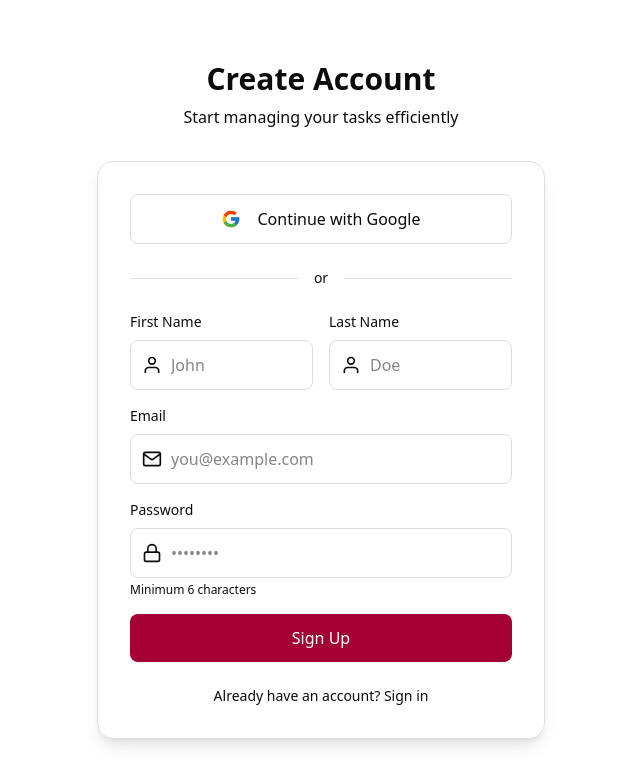
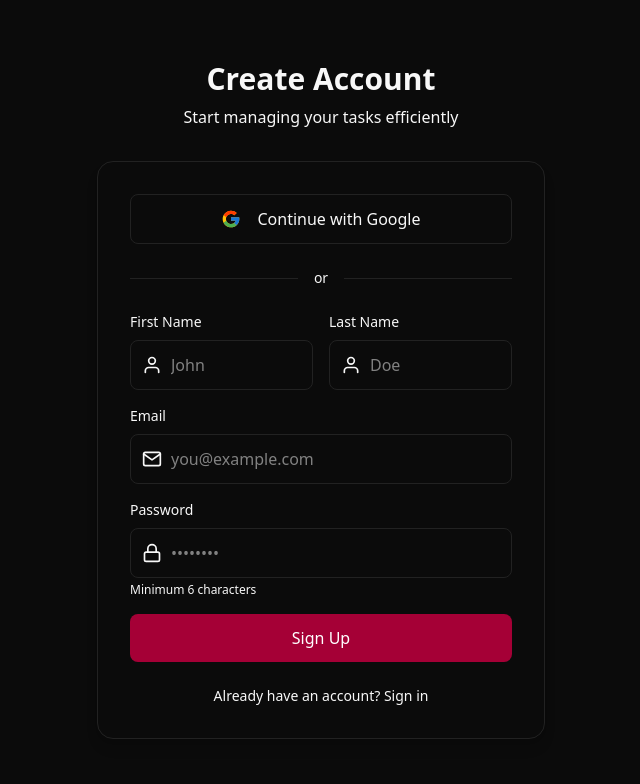
Before and after one commit to Dexter0900/TaskEngineX, a React app in the folder frontend/: page /signup in a window 1280 px wide. Shown: the top 784 px of the page, without its empty margins (319-959 px from the left). Built offline with nearby package versions, Linux system fonts and the light colour scheme; no server answers; the HTML template or start-up script is replaced by a standard one.

Commit message:
fix: removed light mode

```diff
--- a/frontend/src/components/SubtaskList.tsx
+++ b/frontend/src/components/SubtaskList.tsx
@@ -109,7 +109,7 @@ export default function SubtaskList({ taskId }: SubtaskListProps) {
   if (loading) {
     return (
       <div className="flex items-center justify-center py-4">
-        <div className="animate-spin rounded-full h-6 w-6 border-b-2 border-primary-600"></div>
+        <div className="animate-spin rounded-full h-6 w-6 border-b-2 border-rose-800"></div>
       </div>
     );
   }
@@ -129,7 +129,7 @@ export default function SubtaskList({ taskId }: SubtaskListProps) {
             <motion.div
               initial={{ width: 0 }}
               animate={{ width: `${progressPercentage}%` }}
-              className="bg-primary-600 h-2 rounded-full transition-all"
+              className="bg-rose-800 h-2 rounded-full transition-all"
             />
           </div>
         </div>
@@ -186,8 +186,8 @@ export default function SubtaskList({ taskId }: SubtaskListProps) {
                     onClick={() => handleToggle(subtask._id)}
                     className={`shrink-0 w-5 h-5 rounded border-2 flex items-center justify-center transition-all ${
                       subtask.completed
-                        ? "bg-primary-600 border-primary-600"
-                        : "border-input hover:border-primary-600"
+                        ? "bg-rose-800 border-rose-800"
+                        : "border-input hover:border-rose-800"
                     }`}
                   >
                     {subtask.completed && (
@@ -271,7 +271,7 @@ export default function SubtaskList({ taskId }: SubtaskListProps) {
       ) : (
         <button
           onClick={() => setIsAdding(true)}
-          className="flex items-center gap-2 text-sm text-primary-600 hover:text-primary-700 transition-colors"
+          className="flex items-center gap-2 text-sm text-rose-800 hover:text-rose-900 transition-colors"
         >
           <FiPlus className="w-4 h-4" />
           <span>Add subtask</span>
--- a/frontend/src/context/ThemeContext.tsx
+++ b/frontend/src/context/ThemeContext.tsx
@@ -1,38 +1,21 @@
-import { createContext, useContext, useEffect, useState, type ReactNode } from "react";
-
-type Theme = "light" | "dark";
+import { createContext, useContext, useEffect, type ReactNode } from "react";
 
 interface ThemeContextType {
-  theme: Theme;
-  toggleTheme: () => void;
+  theme: "dark";
 }
 
 const ThemeContext = createContext<ThemeContextType | undefined>(undefined);
 
 export function ThemeProvider({ children }: { children: ReactNode }) {
-  const [theme, setTheme] = useState<Theme>(() => {
-    // Check localStorage first, then system preference
-    const stored = localStorage.getItem("theme") as Theme;
-    if (stored) return stored;
-
-    return window.matchMedia("(prefers-color-scheme: dark)").matches
-      ? "dark"
-      : "light";
-  });
-
   useEffect(() => {
+    // Force dark mode permanently
     const root = window.document.documentElement;
-    root.classList.remove("light", "dark");
-    root.classList.add(theme);
-    localStorage.setItem("theme", theme);
-  }, [theme]);
-
-  const toggleTheme = () => {
-    setTheme((prev) => (prev === "light" ? "dark" : "light"));
-  };
+    root.classList.add("dark");
+    document.body.classList.add("dark");
+  }, []);
 
   return (
-    <ThemeContext.Provider value={{ theme, toggleTheme }}>
+    <ThemeContext.Provider value={{ theme: "dark" }}>
       {children}
     </ThemeContext.Provider>
   );
--- a/frontend/src/index.css
+++ b/frontend/src/index.css
@@ -1,48 +1,11 @@
 @import "tailwindcss";
 
-/* Custom theme variables using CSS variables */
+/* Dark mode permanent theme variables */
 @layer theme {
   :root {
-    /* Orange Primary Colors */
-    --color-primary-50: oklch(0.98 0.01 50);
-    --color-primary-100: oklch(0.95 0.03 50);
-    --color-primary-200: oklch(0.88 0.08 50);
-    --color-primary-300: oklch(0.80 0.15 50);
-    --color-primary-400: oklch(0.72 0.20 40);
-    --color-primary-500: oklch(0.68 0.21 35);
-    --color-primary-600: oklch(0.62 0.22 30);
-    --color-primary-700: oklch(0.50 0.18 30);
-    --color-primary-800: oklch(0.42 0.15 30);
-    --color-primary-900: oklch(0.35 0.12 30);
-    --color-primary-950: oklch(0.25 0.08 30);
-
-    /* Light theme */
-    --background: oklch(1 0 0);
-    --foreground: oklch(0.15 0 0);
-    --card: oklch(1 0 0);
-    --card-foreground: oklch(0.15 0 0);
-    --popover: oklch(1 0 0);
-    --popover-foreground: oklch(0.15 0 0);
-    --primary: oklch(0.68 0.21 35);
-    --primary-foreground: oklch(0.98 0 0);
-    --secondary: oklch(0.96 0 0);
-    --secondary-foreground: oklch(0.20 0 0);
-    --muted: oklch(0.96 0 0);
-    --muted-foreground: oklch(0.50 0 0);
-    --accent: oklch(0.96 0 0);
-    --accent-foreground: oklch(0.20 0 0);
-    --destructive: oklch(0.60 0.25 25);
-    --destructive-foreground: oklch(0.98 0 0);
-    --border: oklch(0.90 0 0);
-    --input: oklch(0.90 0 0);
-    --ring: oklch(0.68 0.21 35);
-    --radius: 0.5rem;
-  }
-
-  .dark {
     --background: oklch(0.15 0 0);
     --foreground: oklch(0.98 0 0);
-    --card: oklch(0.15 0 0);
+    --card: oklch(0.18 0 0);
     --card-foreground: oklch(0.98 0 0);
     --popover: oklch(0.15 0 0);
     --popover-foreground: oklch(0.98 0 0);
@@ -59,6 +22,7 @@
     --border: oklch(0.25 0 0);
     --input: oklch(0.25 0 0);
     --ring: oklch(0.68 0.21 35);
+    --radius: 0.5rem;
   }
 }
 
--- a/frontend/src/pages/Dashboard.tsx
+++ b/frontend/src/pages/Dashboard.tsx
@@ -67,7 +67,7 @@ export default function Dashboard() {
     return (
       <Layout>
         <div className="flex items-center justify-center h-96">
-          <div className="animate-spin rounded-full h-12 w-12 border-b-2 border-primary-600"></div>
+          <div className="animate-spin rounded-full h-12 w-12 border-b-2 border-rose-800"></div>
         </div>
       </Layout>
     );
@@ -113,8 +113,8 @@ export default function Dashboard() {
                 <p className="text-sm text-muted-foreground">Total Tasks</p>
                 <p className="text-3xl font-bold text-foreground mt-2">{stats?.total || 0}</p>
               </div>
-              <div className="w-12 h-12 bg-blue-100 dark:bg-blue-900 rounded-lg flex items-center justify-center">
-                <FiTrendingUp className="text-blue-600 dark:text-blue-400" size={24} />
+              <div className="w-12 h-12 bg-blue-900 rounded-lg flex items-center justify-center">
+                <FiTrendingUp className="text-blue-400" size={24} />
               </div>
             </div>
           </motion.div>
@@ -130,8 +130,8 @@ export default function Dashboard() {
                 <p className="text-sm text-muted-foreground">Pending</p>
                 <p className="text-3xl font-bold text-foreground mt-2">{stats?.pending || 0}</p>
               </div>
-              <div className="w-12 h-12 bg-amber-100 dark:bg-amber-900 rounded-lg flex items-center justify-center">
-                <FiClock className="text-amber-600 dark:text-amber-400" size={24} />
+              <div className="w-12 h-12 bg-amber-900 rounded-lg flex items-center justify-center">
+                <FiClock className="text-amber-400" size={24} />
               </div>
             </div>
           </motion.div>
@@ -147,8 +147,8 @@ export default function Dashboard() {
                 <p className="text-sm text-muted-foreground">In Progress</p>
                 <p className="text-3xl font-bold text-foreground mt-2">{stats?.inProgress || 0}</p>
               </div>
-              <div className="w-12 h-12 bg-purple-100 dark:bg-purple-900 rounded-lg flex items-center justify-center">
-                <FiAlertCircle className="text-purple-600 dark:text-purple-400" size={24} />
+              <div className="w-12 h-12 bg-purple-900 rounded-lg flex items-center justify-center">
+                <FiAlertCircle className="text-purple-400" size={24} />
               </div>
             </div>
           </motion.div>
@@ -164,8 +164,8 @@ export default function Dashboard() {
                 <p className="text-sm text-muted-foreground">Completed</p>
                 <p className="text-3xl font-bold text-foreground mt-2">{stats?.completed || 0}</p>
               </div>
-              <div className="w-12 h-12 bg-green-100 dark:bg-green-900 rounded-lg flex items-center justify-center">
-                <FiCheckCircle className="text-green-600 dark:text-green-400" size={24} />
+              <div className="w-12 h-12 bg-green-900 rounded-lg flex items-center justify-center">
+                <FiCheckCircle className="text-green-400" size={24} />
               </div>
             </div>
           </motion.div>
--- a/frontend/src/pages/Tasks.tsx
+++ b/frontend/src/pages/Tasks.tsx
@@ -196,22 +196,22 @@ export default function Tasks() {
   const totalPages = Math.ceil(sortedTasks.length / tasksPerPage);
 
   const statusColors = {
-    pending: "bg-amber-100 text-amber-700 dark:bg-amber-900/30 dark:text-amber-400",
-    "in-progress": "bg-purple-100 text-purple-700 dark:bg-purple-900/30 dark:text-purple-400",
-    completed: "bg-green-100 text-green-700 dark:bg-green-900/30 dark:text-green-400",
+    pending: "bg-amber-900/30 text-amber-400",
+    "in-progress": "bg-purple-900/30 text-purple-400",
+    completed: "bg-green-900/30 text-green-400",
   };
 
   const priorityColors = {
-    low: "bg-blue-100 text-blue-700 dark:bg-blue-900/30 dark:text-blue-400",
-    medium: "bg-yellow-100 text-yellow-700 dark:bg-yellow-900/30 dark:text-yellow-400",
-    high: "bg-red-100 text-red-700 dark:bg-red-900/30 dark:text-red-400",
+    low: "bg-blue-900/30 text-blue-400",
+    medium: "bg-yellow-900/30 text-yellow-400",
+    high: "bg-red-900/30 text-red-400",
   };
 
   if (loading) {
     return (
       <Layout>
         <div className="flex items-center justify-center h-96">
-          <div className="animate-spin rounded-full h-12 w-12 border-b-2 border-primary-600"></div>
+          <div className="animate-spin rounded-full h-12 w-12 border-b-2 border-rose-800"></div>
         </div>
       </Layout>
     );
@@ -230,7 +230,7 @@ export default function Tasks() {
             whileHover={{ scale: 1.05 }}
             whileTap={{ scale: 0.95 }}
             onClick={() => handleOpenModal()}
-            className="flex items-center gap-2 px-4 py-2 bg-primary-600 hover:bg-primary-700 text-primary-foreground rounded-lg font-medium transition-colors"
+            className="flex items-center gap-2 px-4 py-2 bg-rose-700 hover:bg-primary-800 text-primary-foreground rounded-lg font-medium transition-colors"
           >
             <FiPlus className="w-5 h-5" />
             New Task
@@ -373,14 +373,14 @@ export default function Tasks() {
                       className="p-2 hover:bg-accent rounded-lg transition-colors"
                       title="Edit task"
                     >
-                      <FiEdit2 className="w-5 h-5 text-blue-600 dark:text-blue-400" />
+                      <FiEdit2 className="w-5 h-5 text-blue-400" />
                     </button>
                     <button
                       onClick={() => setDeleteConfirm(task._id)}
                       className="p-2 hover:bg-accent rounded-lg transition-colors"
                       title="Delete task"
                     >
-                      <FiTrash2 className="w-5 h-5 text-red-600 dark:text-red-400" />
+                      <FiTrash2 className="w-5 h-5 text-red-400" />
                     </button>
                   </div>
                 </div>
@@ -406,7 +406,7 @@ export default function Tasks() {
                   onClick={() => setCurrentPage(page)}
                   className={`w-10 h-10 rounded-lg text-sm font-medium transition-colors ${
                     currentPage === page
-                      ? "bg-primary-600 text-primary-foreground"
+                      ? "bg-rose-800 text-primary-foreground"
                       : "bg-card border border-border hover:bg-accent"
                   }`}
                 >
@@ -562,7 +562,7 @@ export default function Tasks() {
                       whileHover={{ scale: 1.02 }}
                       whileTap={{ scale: 0.98 }}
                       type="submit"
-                      className="flex-1 py-3 bg-primary-600 hover:bg-primary-700 text-primary-foreground rounded-lg font-medium transition-colors"
+                      className="flex-1 py-3 bg-rose-800 hover:bg-rose-900 text-primary-foreground rounded-lg font-medium transition-colors"
                     >
                       {editingTask ? "Update Task" : "Create Task"}
                     </motion.button>
```
Also changed, not shown: frontend/src/components/Layout.tsx (+5 -20 lines).
